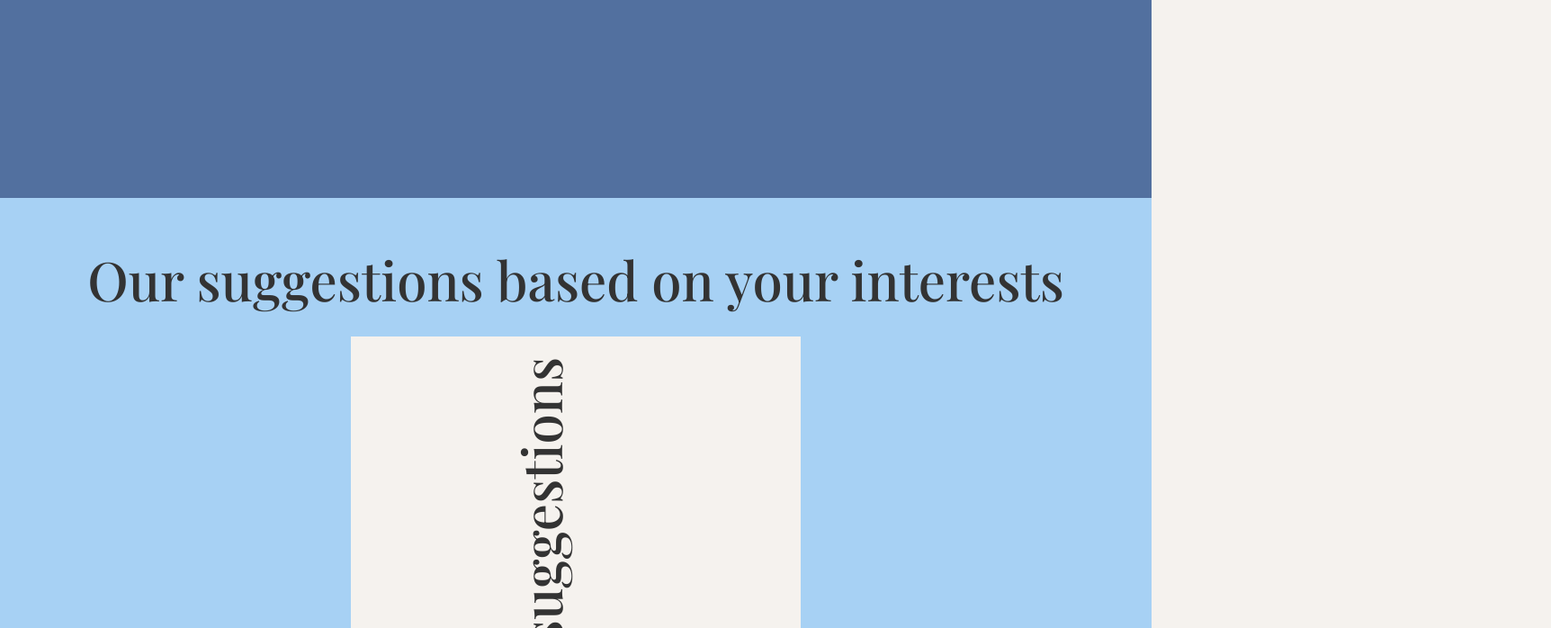
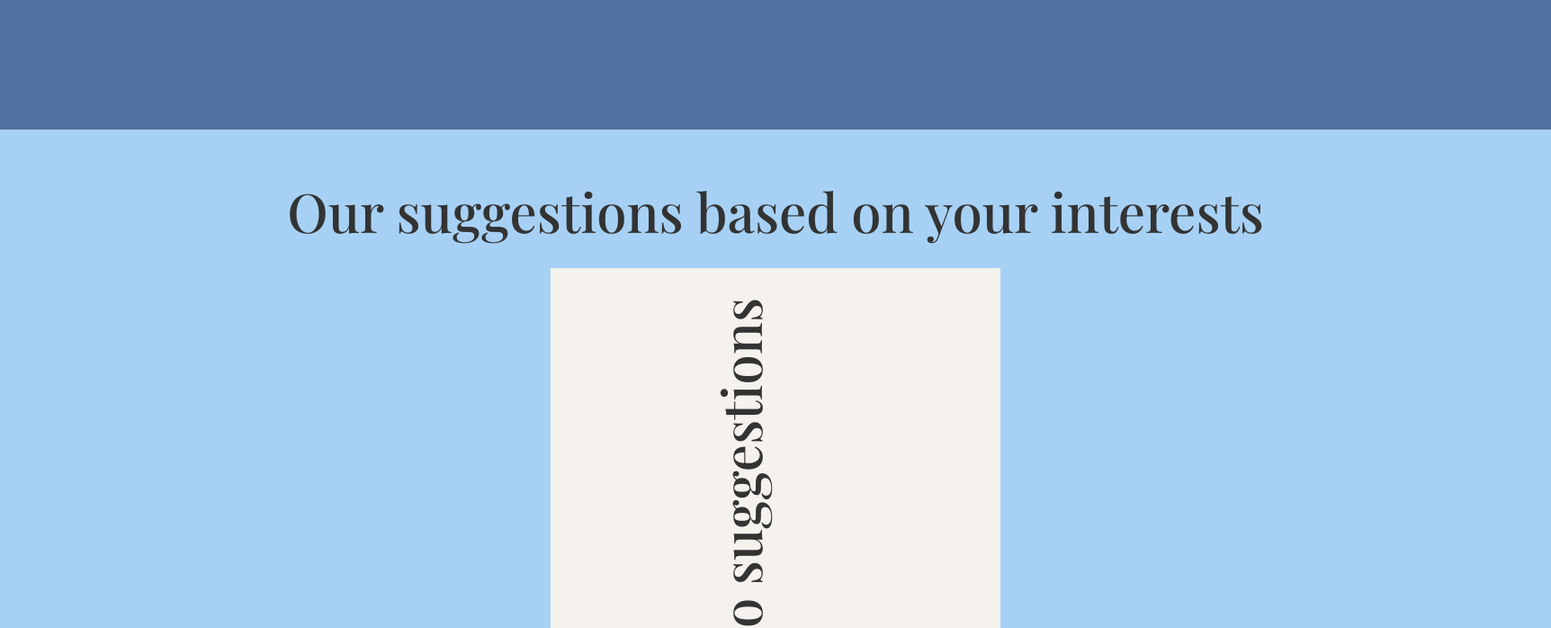
Before and after one commit to anniinankaa/helsinkithings, a React (Vite) app: page / in a window 1280 px wide. Shown: the part 7022-7720 px from the top of the page at 90% size, 1724 px wide, since content can reach past the window. Built offline with nearby package versions, Linux system fonts and the light colour scheme; a web font is replaced by a local one.

Commit message:
tein sopivaksi suuremmille näytöille

```diff
--- a/src/App.css
+++ b/src/App.css
@@ -1,3 +1,13 @@
+.App {
+  max-width: 1960px;
+  margin: 0 auto;
+
+  @media (min-width: 1961px) {
+    border-left: 1px solid var(--color-black);
+    border-right: 1px solid var(--color-black);
+  }
+}
+
 .outline-button {
   display: flex;
   border: 1px solid black;
```
